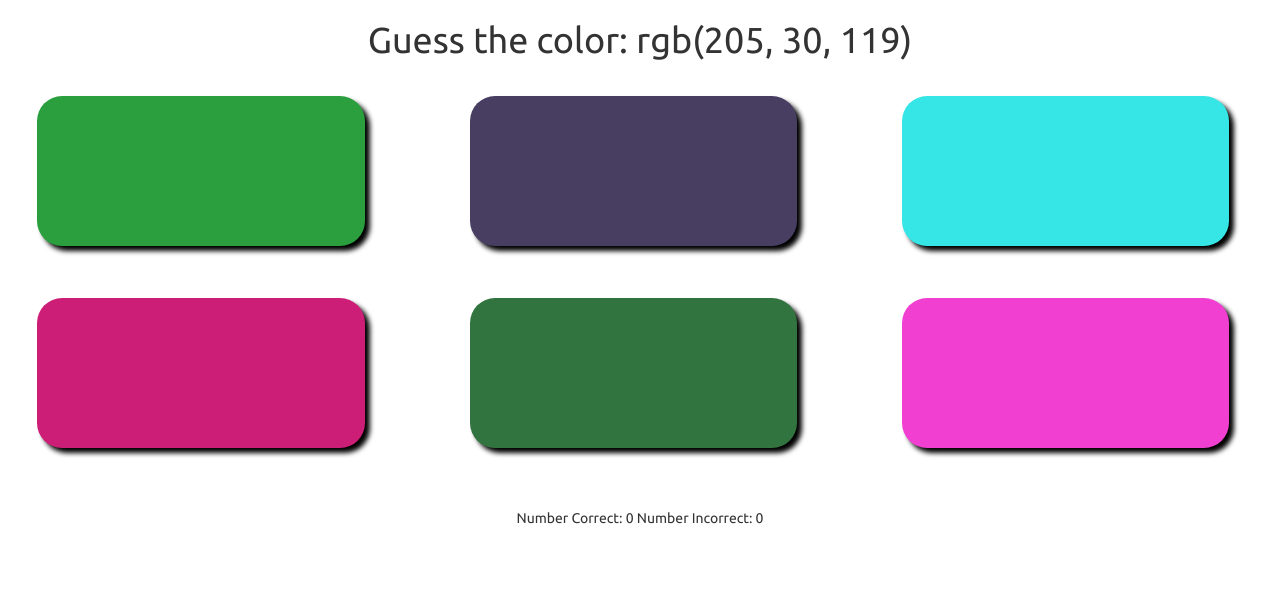
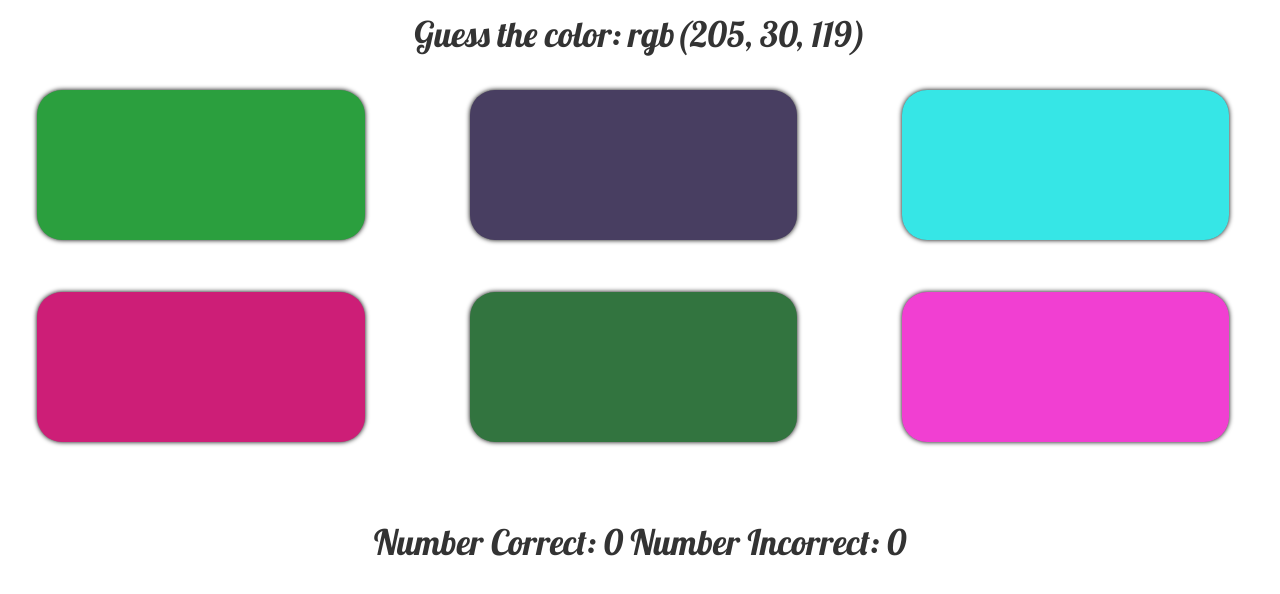
Before and after one commit to connorphee/color-game, a plain HTML site: page index.html in a window 1280 px wide. Drawn offline with nearby package versions, Linux system fonts and the light colour scheme.

Commit message:
Change font and box-shadow

```diff
--- a/index.html
+++ b/index.html
@@ -4,6 +4,7 @@
 	<title>Color Game</title>
 	<link href="https://fonts.googleapis.com/css?family=Ubuntu" rel="stylesheet">
 	<link rel="stylesheet" type="text/css" href="https://maxcdn.bootstrapcdn.com/bootstrap/3.3.7/css/bootstrap.min.css">
+	<link href="https://fonts.googleapis.com/css?family=Lobster" rel="stylesheet">
 	<link rel="stylesheet" type="text/css" href="style.css">
 </head>
 <body>
--- a/style.css
+++ b/style.css
@@ -1,12 +1,12 @@
 body {
-	font-family: 'Ubuntu', sans-serif;
+	font-family: 'Lobster', cursive;
 }
 
 .colorBlock {
 	background-color: black;
 	height: 150px;
 	margin: 2% 4%;
-	box-shadow: 5px 5px 5px black;
+	box-shadow: 0 0 5px black;
 }
 
 #playDiv {
@@ -21,3 +21,8 @@ body {
 .centeredText {
 	text-align: center;
 }
+
+.centeredText {
+	margin-top: 15px;
+	font-size: 2.5em;
+}
```
